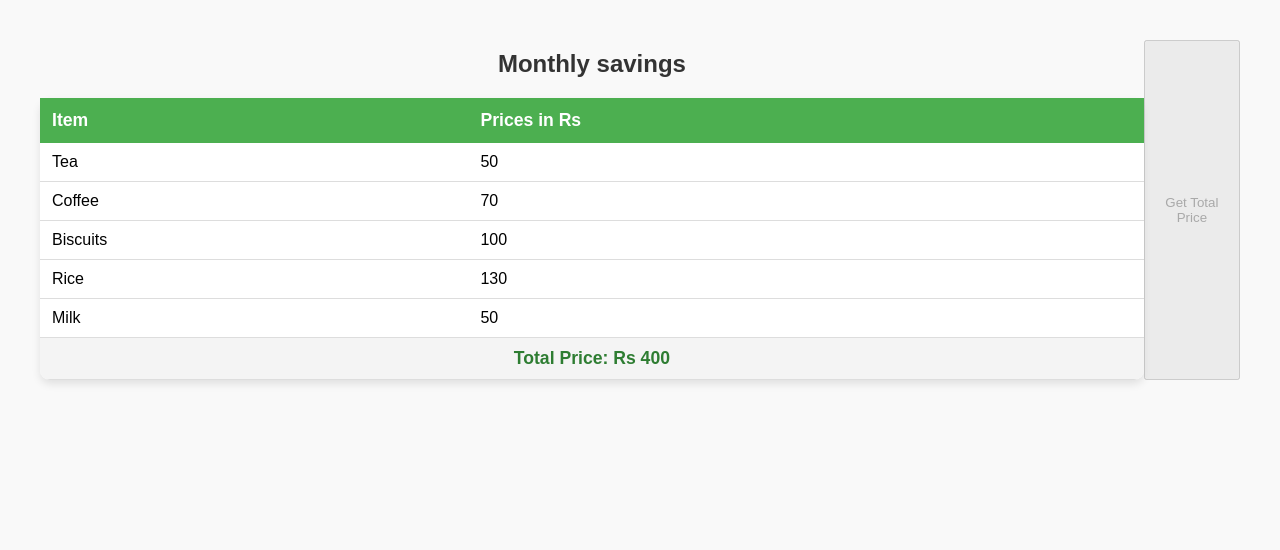
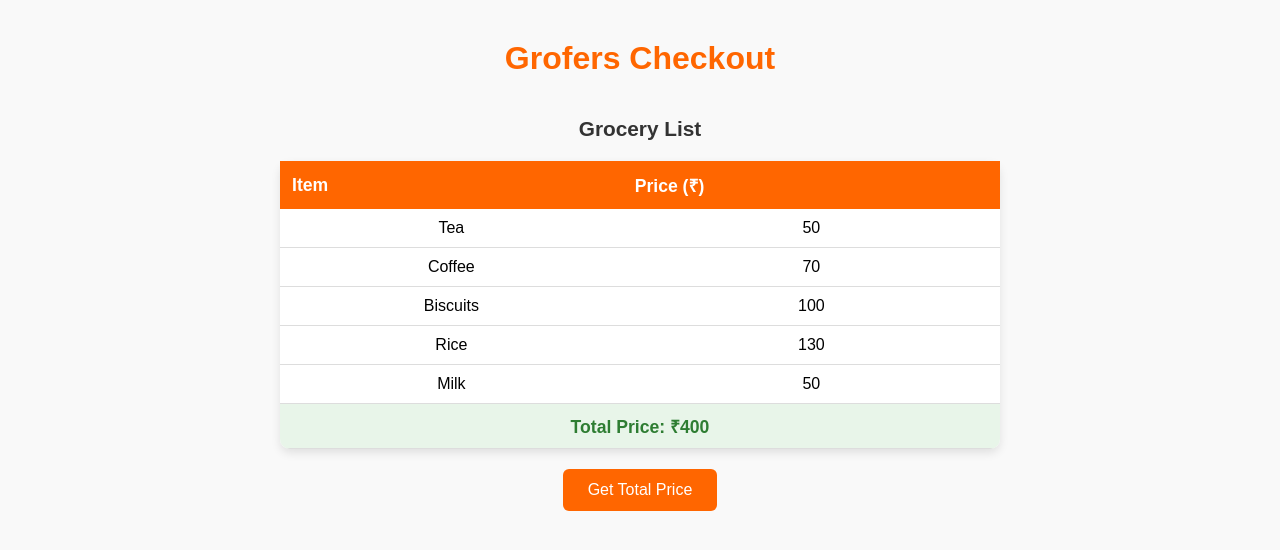
Before and after one commit to acciojob/grofers-checkout-Prakashsingh22, a website: page main.html in a window 1280 px wide. Both pictures are taken after a click on the button "Get Total Price". Drawn offline with Linux system fonts and the light colour scheme.

Commit message:
created a submission

```diff
--- a/main.html
+++ b/main.html
@@ -7,14 +7,13 @@
 </head>
 
 <body>
-    <!-- the entire body must be written by student -->
-    <table style="width: 100%">
-    <caption>
-      Monthly savings
-    </caption>
+  <h1>Grofers Checkout</h1>
+
+  <table id="groceryTable">
+    <caption>Grocery List</caption>
     <tr>
       <th>Item</th>
-      <th>Prices in Rs</th>
+      <th>Price (₹)</th>
     </tr>
     <tr>
       <td class="item">Tea</td>
@@ -37,9 +36,10 @@
       <td class="price">50</td>
     </tr>
   </table>
-    <script type="text/javascript" src="./script.js">
-</script>
 
+  <button id="calcBtn">Get Total Price</button>
+
+  <script src="script.js"></script>
 </body>
 
 </html>
--- a/script.js
+++ b/script.js
@@ -1,36 +1,33 @@
-// Create a "Get Total Price" button dynamically
-const getSumBtn = document.createElement("button");
-getSumBtn.textContent = "Get Total Price";
-document.body.appendChild(getSumBtn);
+// Select button and table
+const button = document.getElementById("calcBtn");
+const table = document.getElementById("groceryTable");
 
-const getSum = () => {
-  // Select all elements having class "price"
+// Function to calculate total
+function getTotalPrice() {
+  // Get all prices
   const prices = document.querySelectorAll(".price");
+  let total = 0;
 
-  // Calculate total
-  let total = 0;
-  prices.forEach(price => {
-    total += parseFloat(price.textContent);
+  // Add all prices
+  prices.forEach((price) => {
+    total += parseFloat(price.textContent) || 0;
   });
 
-  // Create a new table row for total
-  const table = document.querySelector("table");
-  const newRow = document.createElement("tr");
+  // Remove previous total row (if already added)
+  const existingTotalRow = document.querySelector(".total-row");
+  if (existingTotalRow) existingTotalRow.remove();
+
+  // Create new total row
+  const totalRow = document.createElement("tr");
+  totalRow.classList.add("total-row");
+
   const totalCell = document.createElement("td");
+  totalCell.setAttribute("colspan", "2");
+  totalCell.textContent = `Total Price: ₹${total}`;
 
-  // Make total cell span across both columns
-  totalCell.colSpan = 2;
-  totalCell.textContent = `Total Price: Rs ${total}`;
-  totalCell.style.fontWeight = "bold";
-  totalCell.style.backgroundColor = "#f4f4f4";
-
-  // Append cell and row to table
-  newRow.appendChild(totalCell);
-  table.appendChild(newRow);
-
-  // Disable button after showing total
-  getSumBtn.disabled = true;
-};
+  totalRow.appendChild(totalCell);
+  table.appendChild(totalRow);
+}
 
 // Add event listener to button
-getSumBtn.addEventListener("click", getSum);
+button.addEventListener("click", getTotalPrice);
--- a/styles.css
+++ b/styles.css
@@ -1,58 +1,78 @@
-
-/* Your CSS Code here. */
-/* Basic page styling */
+/* General page design */
 body {
-  font-family: Arial, sans-serif;
+  font-family: 'Poppins', sans-serif;
   background-color: #f9f9f9;
   margin: 40px;
-  display: flex;
-  justify-content: center;
+  text-align: center;
 }
 
-/* Table styling */
+/* Title */
+h1 {
+  color: #ff6600;
+  margin-bottom: 30px;
+}
+
+/* Table design */
 table {
   width: 60%;
+  margin: 0 auto;
   border-collapse: collapse;
-  box-shadow: 0 4px 8px rgba(0, 0, 0, 0.1);
   background-color: #fff;
   border-radius: 10px;
   overflow: hidden;
+  box-shadow: 0 4px 10px rgba(0, 0, 0, 0.1);
 }
 
-/* Table caption */
 caption {
-  font-size: 1.5em;
+  font-size: 1.3em;
   font-weight: bold;
   color: #333;
   margin-bottom: 10px;
   padding: 10px;
 }
 
-/* Header cells */
+/* Header row */
 th {
-  background-color: #4caf50;
+  background-color: #ff6600;
   color: white;
+  padding: 12px;
   text-align: left;
-  padding: 12px;
   font-size: 1.1em;
 }
 
-/* Table rows */
+/* Table cells */
 td {
-  padding: 10px 12px;
+  padding: 10px 15px;
   border-bottom: 1px solid #ddd;
 }
 
-/* Hover effect for rows */
+/* Hover row effect */
 tr:hover {
-  background-color: #f1f1f1;
+  background-color: #f2f2f2;
+}
+
+/* Button styling */
+button {
+  margin-top: 20px;
+  background-color: #ff6600;
+  color: white;
+  border: none;
+  padding: 12px 25px;
+  font-size: 1em;
+  border-radius: 6px;
+  cursor: pointer;
+  transition: background 0.3s ease;
+}
+
+button:hover {
+  background-color: #e65c00;
 }
 
 /* Total row styling */
-td[colspan="2"] {
-  text-align: center;
-  background-color: #e8f5e9;
+.total-row td {
   font-weight: bold;
   color: #2e7d32;
+  background-color: #e8f5e9;
+  text-align: center;
   font-size: 1.1em;
 }
```
